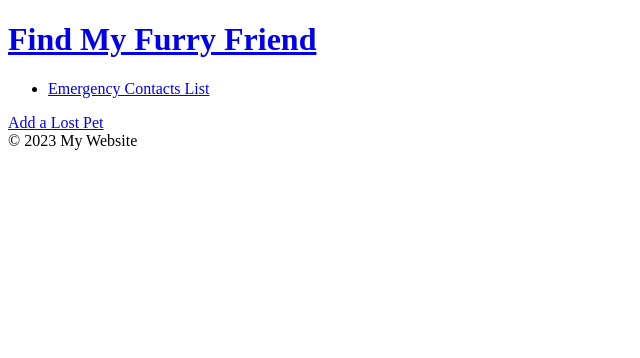
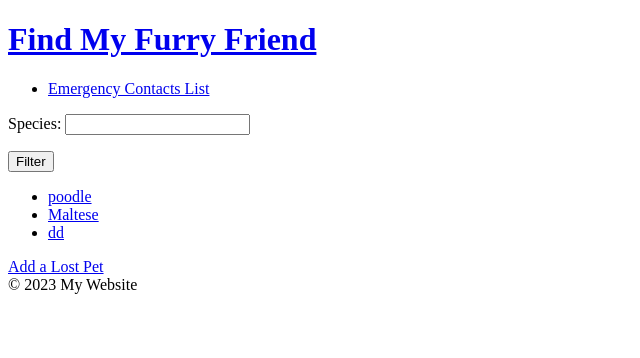
Before and after one commit to HTD-4800/Team-Base-Project, a Django app: page /FindMyFurryFriend/ in a window 1280 px wide. Shown: the top 358 px of the page, without its empty margins (0-640 px from the left). Run offline with Django 4.2, Linux system fonts and the light colour scheme; data comes from the database, SQL or seed files in the repository.

Commit message:
ep 26 A4 #2

```diff
--- a/FMFF/FindMyFurryFriend/templates/FindMyFurryFriend/lost_pet_list.html
+++ b/FMFF/FindMyFurryFriend/templates/FindMyFurryFriend/lost_pet_list.html
@@ -7,7 +7,20 @@
 {% endblock %}
 
 {% block content %}
-   <!---->
+     <!-- Filter Form -->
+     <form method="get">
+        {{ filter.form.as_p }}
+        <button type="submit">Filter</button>
+    </form>
+
+    <!-- Filtered Results -->
+    <ul>
+        {% for pet in filter.qs %}
+            <li><a href="{% url 'lost_pet_detail' pet.id %}">{{ pet.species }}</a></li>
+        {% empty %}
+            <li>No results found.</li>
+        {% endfor %}
+    </ul>
 
     <a href="{% url 'add_lost_pet' %}">Add a Lost Pet</a>
 {% endblock %}
```
Also changed, not shown: FMFF/FindMyFurryFriend/filter.py (added, +8 -0 lines).
